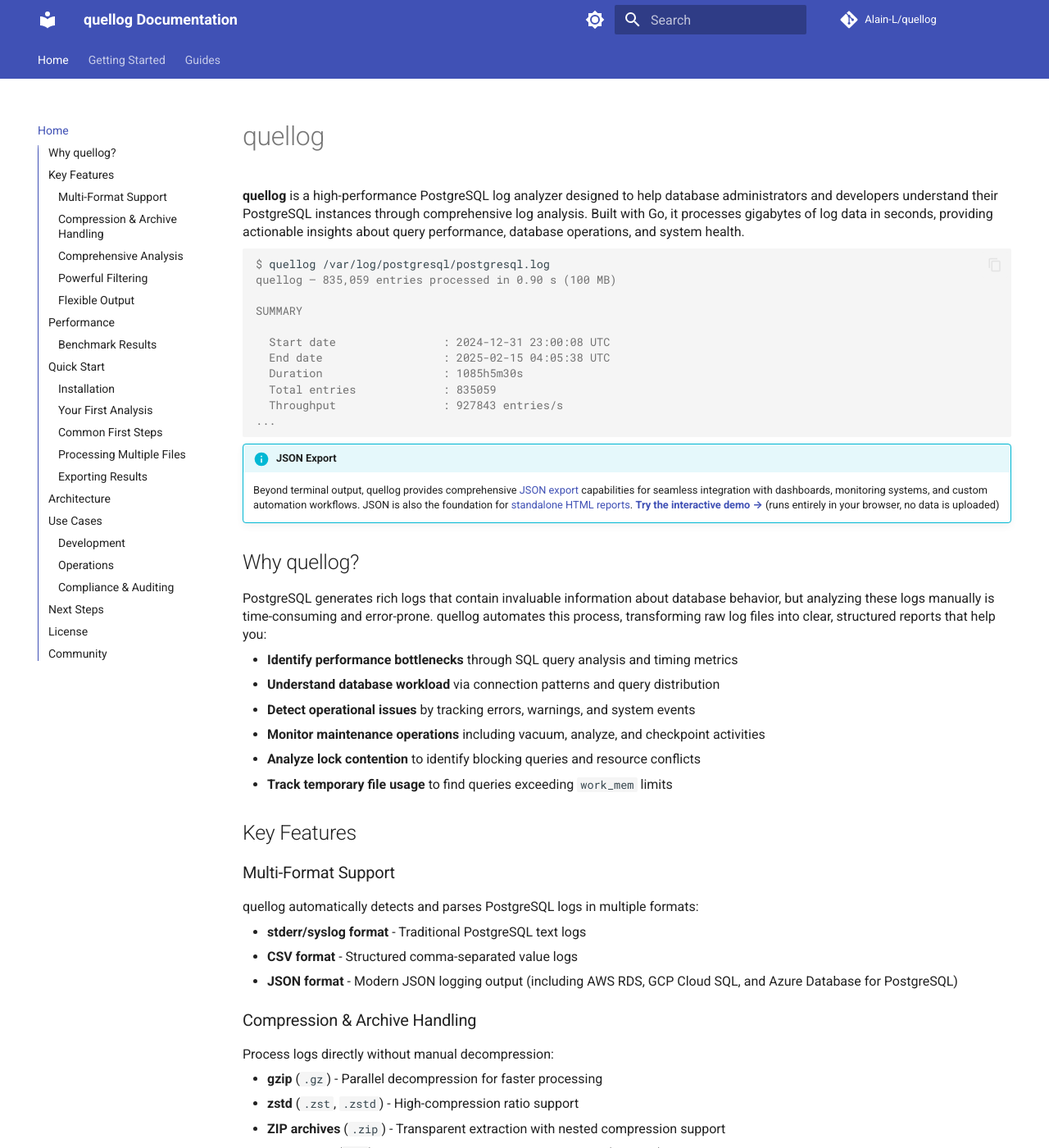
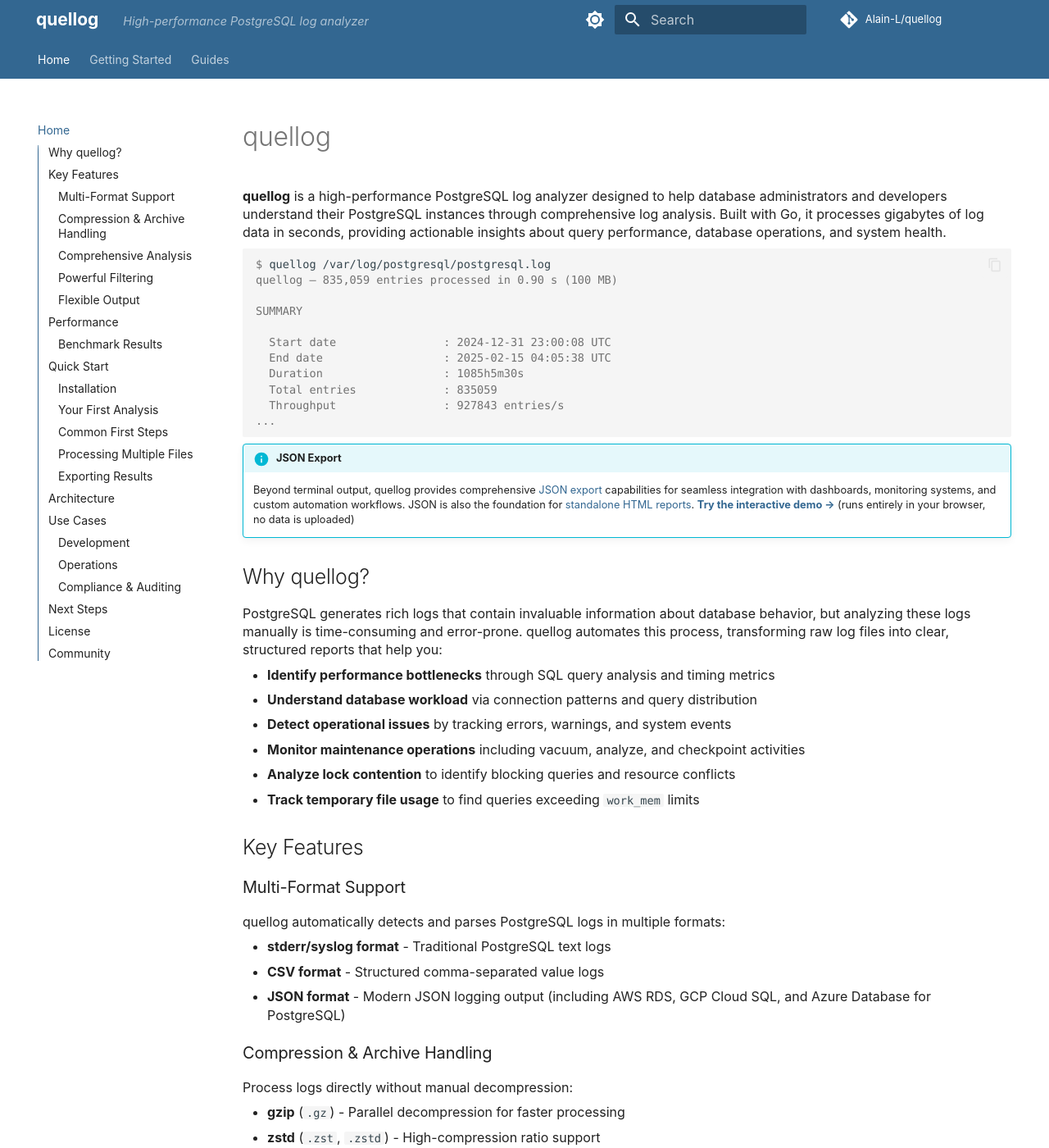
Before and after one commit to Alain-L/quellog, an MkDocs documentation site: the page built from docs/index.md, in a window 1280 px wide and 1400 px high. Shown: the whole window at 82% size. Built offline with MkDocs 1.6.1 and Material for MkDocs 9.7.7, drawn with Linux system fonts in a browser that asks for light colours; comment, search, counter and statistics services are not loaded.

Commit message:
style(docs): align MkDocs theme with HTML report branding
- Use quellog brand colors (#336791 primary, #f47920 accent)
- Switch to system font stack (no Google Fonts dependency)
- Add header branding: bold title + italic subtitle
- Remove default logo icon
- Align header title with sidebar

```diff
--- a/docs/stylesheets/extra.css
+++ b/docs/stylesheets/extra.css
@@ -1,3 +1,42 @@
+/* quellog brand colors */
+[data-md-color-primary="custom"] {
+  --md-primary-fg-color: #336791;
+  --md-primary-fg-color--light: #4a8bc2;
+  --md-primary-fg-color--dark: #264d6d;
+}
+[data-md-color-accent="custom"] {
+  --md-accent-fg-color: #f47920;
+  --md-accent-fg-color--transparent: rgba(244, 121, 32, 0.1);
+}
+
+/* Header: quellog branding (matches HTML report style) */
+.md-logo,
+.md-header__button.md-logo {
+  display: none !important;
+}
+[dir=ltr] .md-header__title {
+  margin-left: .5rem;
+  margin-right: .4rem;
+}
+.md-header__topic:first-child .md-ellipsis {
+  font-size: 1.05rem;
+  font-weight: 700;
+}
+.md-header__topic:first-child .md-ellipsis::after {
+  content: "High-performance PostgreSQL log analyzer";
+  font-weight: 400;
+  font-style: italic;
+  opacity: 0.6;
+  margin-left: 1.25rem;
+  font-size: 0.72rem;
+}
+
+/* System font stack (matches HTML report) */
+:root {
+  --md-text-font: -apple-system, BlinkMacSystemFont, 'Segoe UI', Roboto, sans-serif;
+  --md-code-font: 'SF Mono', Monaco, Consolas, monospace;
+}
+
 /* Reduce line height for better density */
 .md-typeset {
   line-height: 1.4;
--- a/mkdocs.yml
+++ b/mkdocs.yml
@@ -1,4 +1,4 @@
-site_name: quellog Documentation
+site_name: quellog
 site_description: High-performance PostgreSQL log analyzer and parser
 site_author: Alain L
 repo_url: https://github.com/Alain-L/quellog
@@ -11,19 +11,20 @@
     # Light mode
     - media: "(prefers-color-scheme: light)"
       scheme: default
-      primary: indigo
-      accent: indigo
+      primary: custom
+      accent: custom
       toggle:
         icon: material/brightness-7
         name: Switch to dark mode
     # Dark mode
     - media: "(prefers-color-scheme: dark)"
       scheme: slate
-      primary: indigo
-      accent: indigo
+      primary: custom
+      accent: custom
       toggle:
         icon: material/brightness-4
         name: Switch to light mode
+  font: false
   features:
     - navigation.instant
     - navigation.tracking
```
